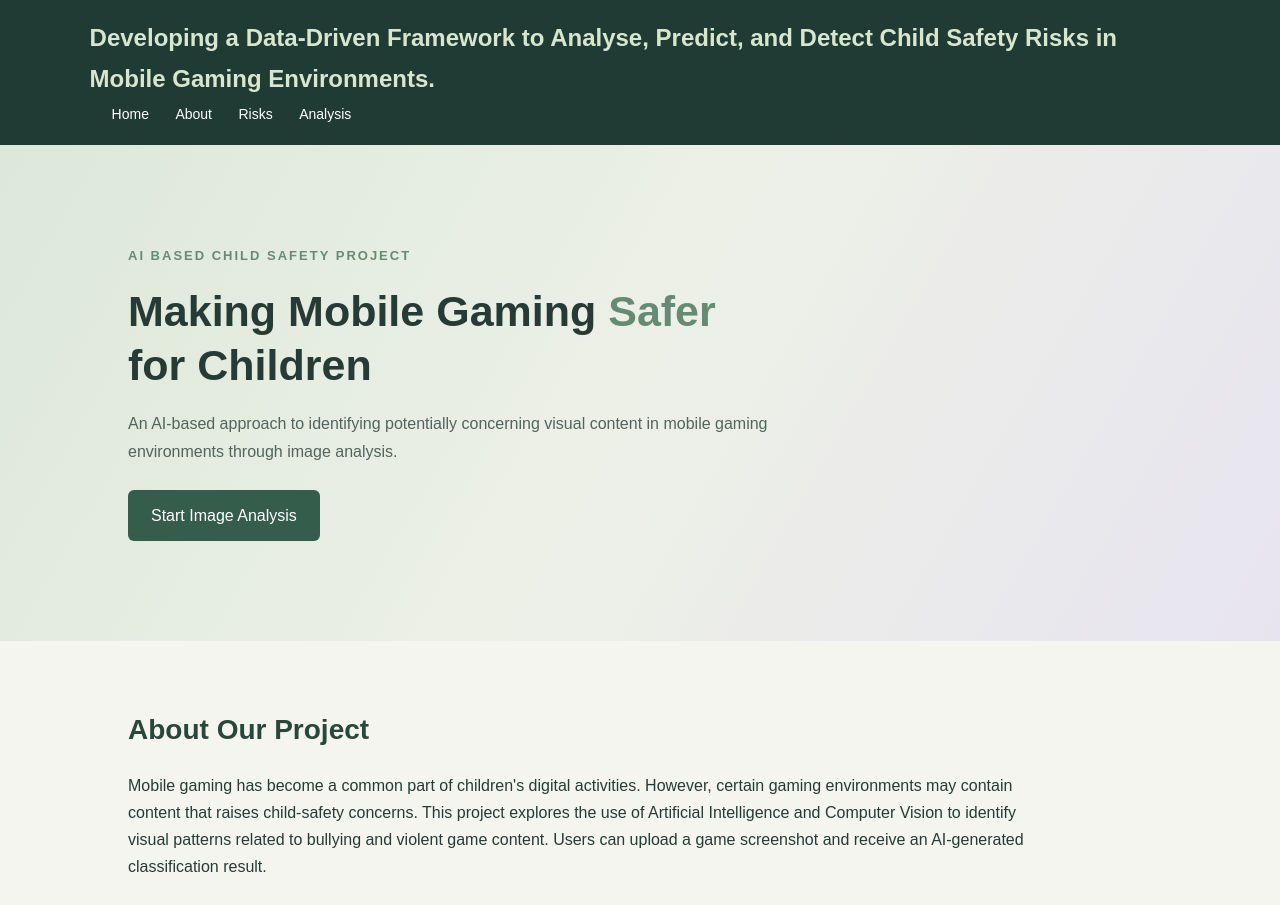
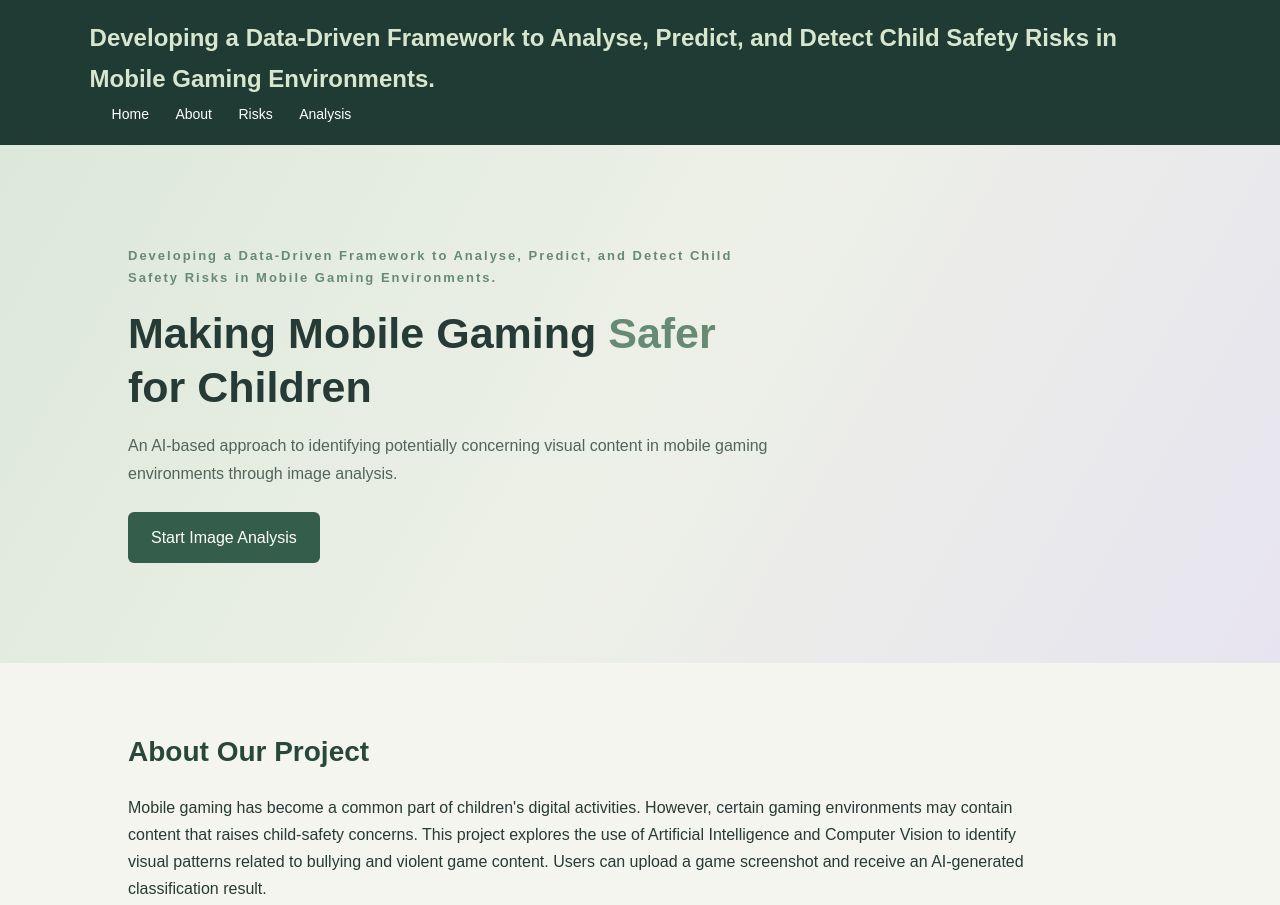
Before and after one commit to divyamlahariya/childsafe-ai, a plain HTML site: page index.html in a window 1280 px wide. Shown: the top 905 px of the page. Drawn offline with Linux system fonts and the light colour scheme.

Commit message:
index.html

```diff
--- a/index.html
+++ b/index.html
@@ -31,7 +31,7 @@
 
         <div class="hero-content">
 
-            <p class="small-heading">AI BASED CHILD SAFETY PROJECT</p>
+            <p class="small-heading">Developing a Data-Driven Framework to Analyse, Predict, and Detect Child Safety Risks in Mobile Gaming Environments.</p>
 
             <h1>Making Mobile Gaming <span>Safer</span> for Children</h1>
 
```
